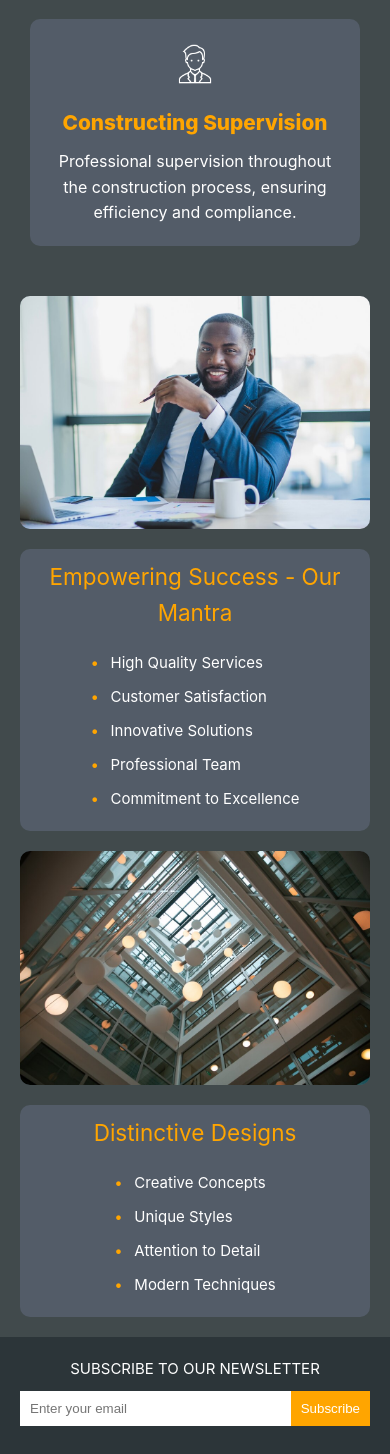
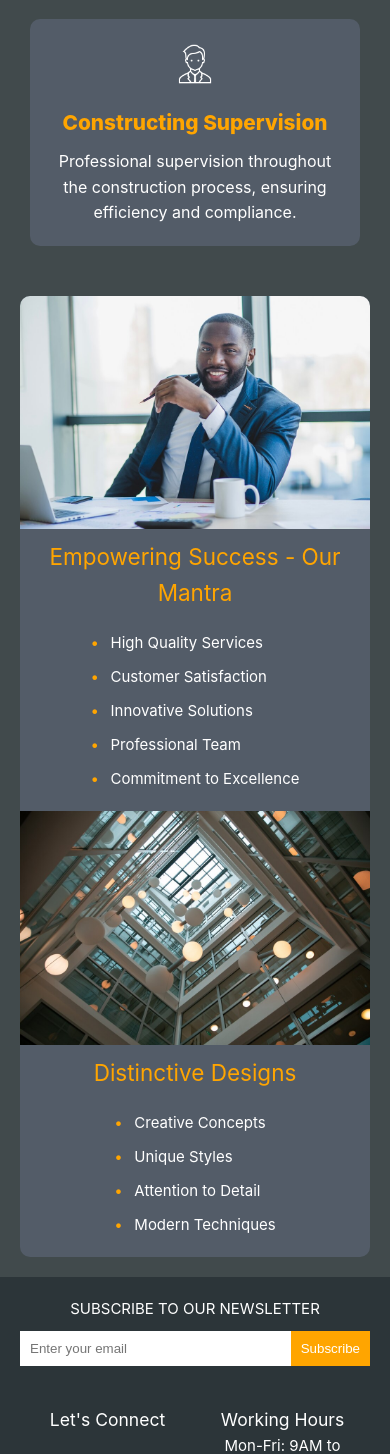
Before and after one commit to godyracks/corneliusventures.co.ke, a Vue app in the folder client/cvkltd/: page / in a window 390 px wide. Shown: the part 4607-6061 px from the top of the page. Built offline with nearby package versions, Linux system fonts and the light colour scheme; no server answers.

Commit message:
rounded banner corners

```diff
--- a/client/cvkltd/src/components/Banner.vue
+++ b/client/cvkltd/src/components/Banner.vue
@@ -48,9 +48,8 @@
 .banner-grid {
   display: grid;
   grid-template-columns: repeat(2, 1fr);
-  gap: 20px;
   width: 100%;
-  max-width: 1200px;
+  max-width: 800px;
 }
 
 .banner-square {
@@ -60,7 +59,6 @@
   align-items: center;
   background-color: #535C68;
   color: #fff;
-  border-radius: 10px;
   overflow: hidden;
 }
 
@@ -100,6 +98,22 @@
   left: 0;
 }
 
+.manager-image {
+  border-top-left-radius: 10px;
+}
+
+.mantra-text {
+  border-top-right-radius: 10px;
+}
+
+.designs-text {
+  border-bottom-left-radius: 10px;
+}
+
+.design-image {
+  border-bottom-right-radius: 10px;
+}
+
 @media (max-width: 768px) {
   .banner-grid {
     grid-template-columns: 1fr;
@@ -107,18 +121,24 @@
 
   .manager-image {
     order: 1;
+    border-top-left-radius: 10px;
+    border-top-right-radius: 10px;
   }
 
   .mantra-text {
     order: 2;
+    border-radius: 0;
   }
 
   .design-image {
     order: 3;
+    border-radius: 0;
   }
 
   .designs-text {
     order: 4;
+    border-bottom-left-radius: 10px;
+    border-bottom-right-radius: 10px;
   }
 
   .text-square {
```
